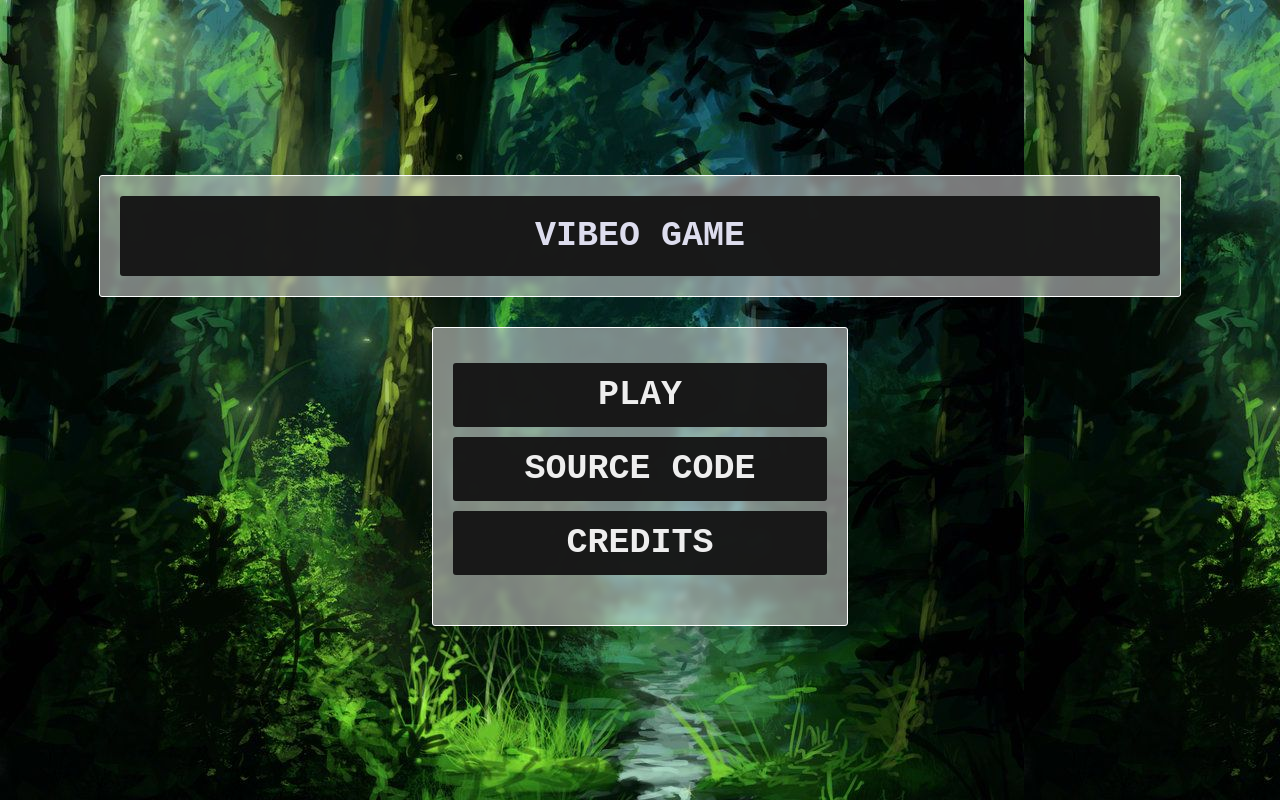
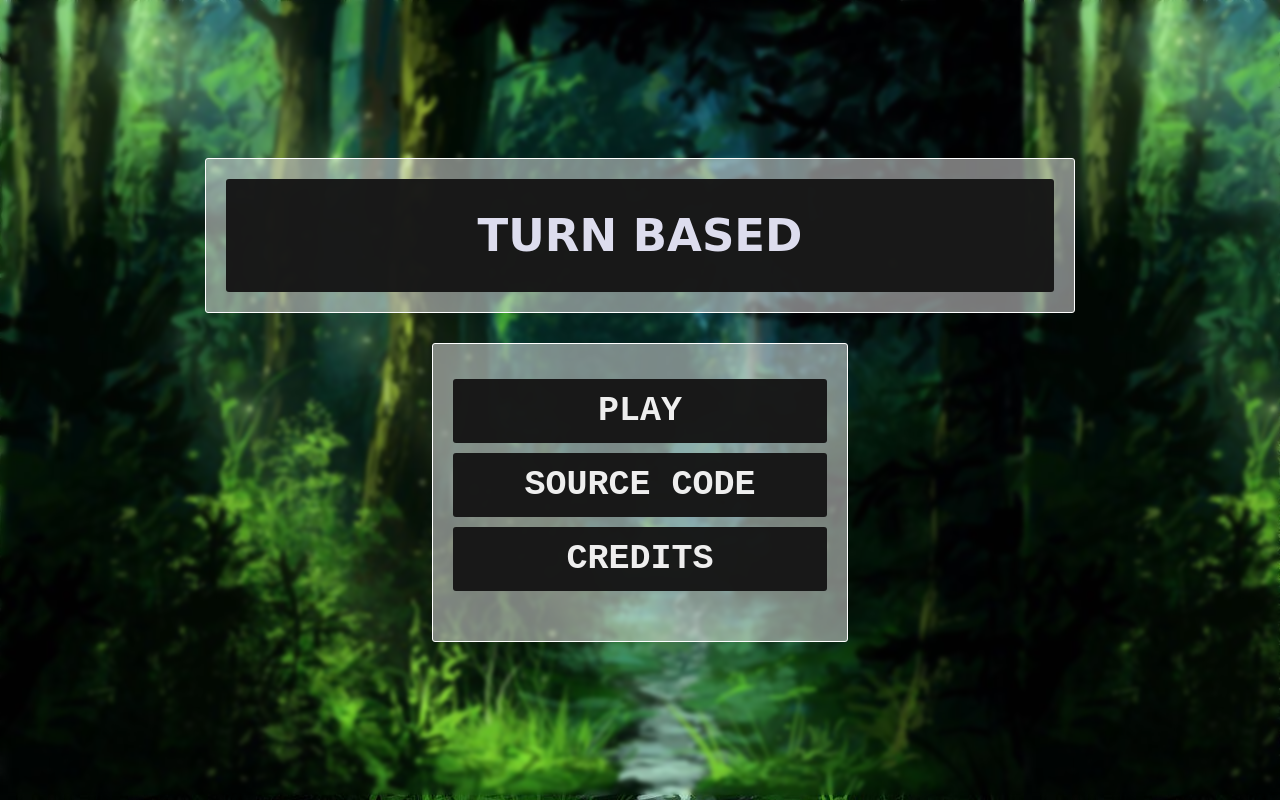
Before and after one commit to hexxt-git/turn-based, a plain HTML site: page index.html in a window 1280 px wide. Drawn offline with Linux system fonts and the light colour scheme; a web font is replaced by a local one.

Commit message:
final tweaks

```diff
--- a/characters.css
+++ b/characters.css
@@ -1,5 +1,6 @@
 body{
     background: url(./background.jpg);
+    backdrop-filter: blur(2px);
     color: #DDE;
     font-family: monospace;
     font-size: 22px;
--- a/credit.css
+++ b/credit.css
@@ -1,5 +1,6 @@
 body{
     background: url(./background.jpg);
+    backdrop-filter: blur(2px);
     color: #DDE;
     font-family: monospace;
     font-size: 35px;
--- a/fightStyle.css
+++ b/fightStyle.css
@@ -1,12 +1,14 @@
 body{
     background-color: #151515;
+    backdrop-filter: blur(2px);
     color: #EEE;
     font-family: monospace;
-    font-size: 20px;
+    font-size: 25px;
     font-weight: bold;
     margin: 0px;
     font-family: monospace;
     user-select: none;
+    overflow: hidden;
 }
 #div{
     display: grid;
@@ -118,7 +120,7 @@ body{
     border: none;
     border-radius: 2px;
     font-family: monospace;
-    font-size: 16px;
+    font-size: 20px;
     font-weight: bolder;
 }
 .button:hover{
@@ -132,7 +134,7 @@ body{
     grid-row: 1/ 2;
     grid-column: 2/ 3;
     background-color: rgb(71, 147, 69);
-    font-size: 15px;
+    font-size: 20px;
     overflow-y: scroll;
     border-left: solid #DDE 1px;
 }
--- a/index.html
+++ b/index.html
@@ -7,11 +7,11 @@
     <body>
         <div id="index">
             <div id="name">
-                <div class="indexBtn">VIBEO GAME</div>
+                <div class="indexBtn">TURN BASED</div>
             </div>
             <div id="indexButtons">
                 <a class="indexBtn" href="./characters.html"> PLAY </a>
-                <a class="indexBtn" href=""> SOURCE CODE </a>
+                <a class="indexBtn" href="https://github.com/9EED"> SOURCE CODE </a>
                 <a class="indexBtn" href="./credit.html"> CREDITS </a>
             </div>
         </div>
--- a/style.css
+++ b/style.css
@@ -1,7 +1,9 @@
+@import url('https://fonts.googleapis.com/css2?family=Roboto&family=Sonsie+One&display=swap');
 body{
     background: url(./background.jpg);
+    backdrop-filter: blur(2px);
     color: #DDE;
-    font-family: monospace;
+    font-family: Roboto;
     font-size: 35px;
     font-weight: bold;
     margin: 0px;
@@ -19,10 +21,16 @@ body{
     border: solid white 1px;
 }
 #name div{
-    padding: 20px 40px 20px 40px;
+    font-family: 'Sonsie One', cursive;
+    padding: 30px;
     border-radius: 3px;
-    width: 75vw;
+    width: 60vw;
     text-align: center;
+    font-size: 45px;
+    -webkit-border-radius: 3px;
+    -moz-border-radius: 3px;
+    -ms-border-radius: 3px;
+    -o-border-radius: 3px;
 }
 #index{
     height: 100vh;
```
